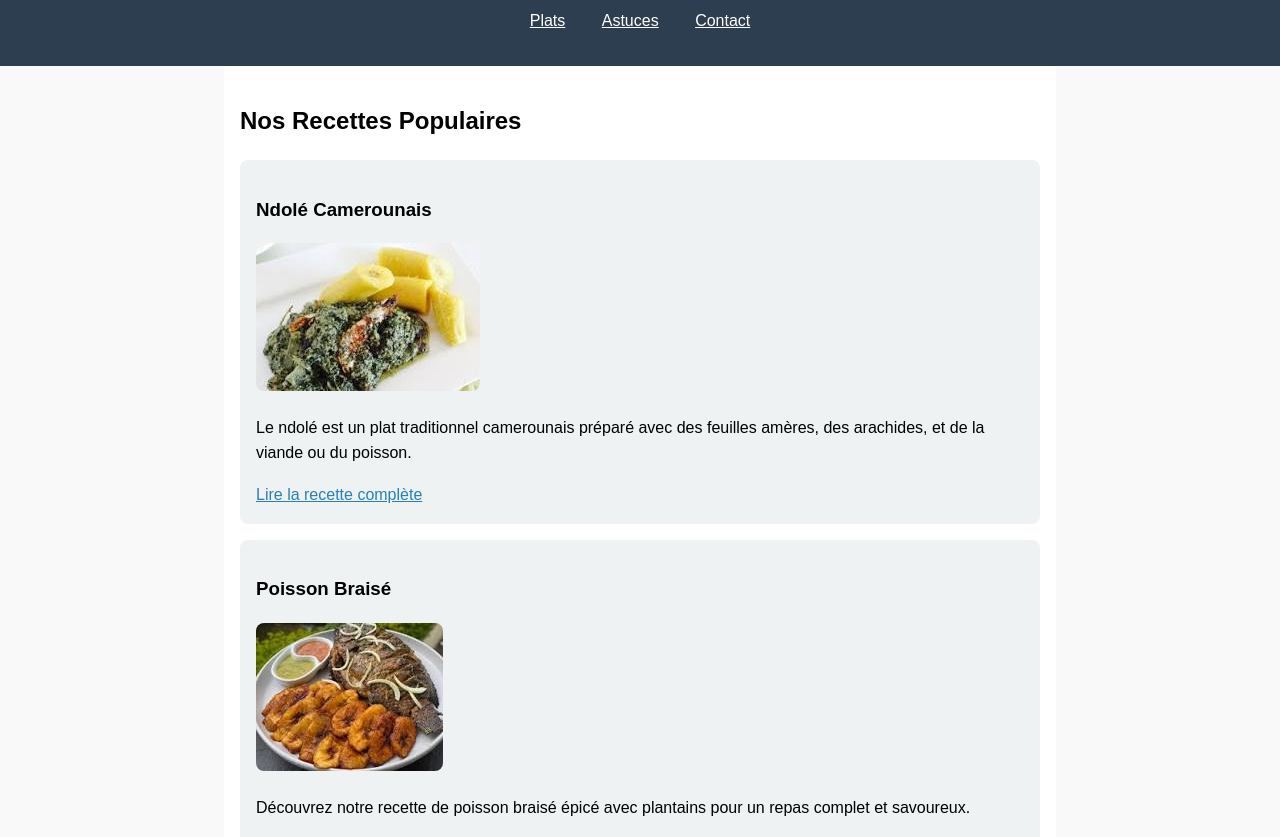
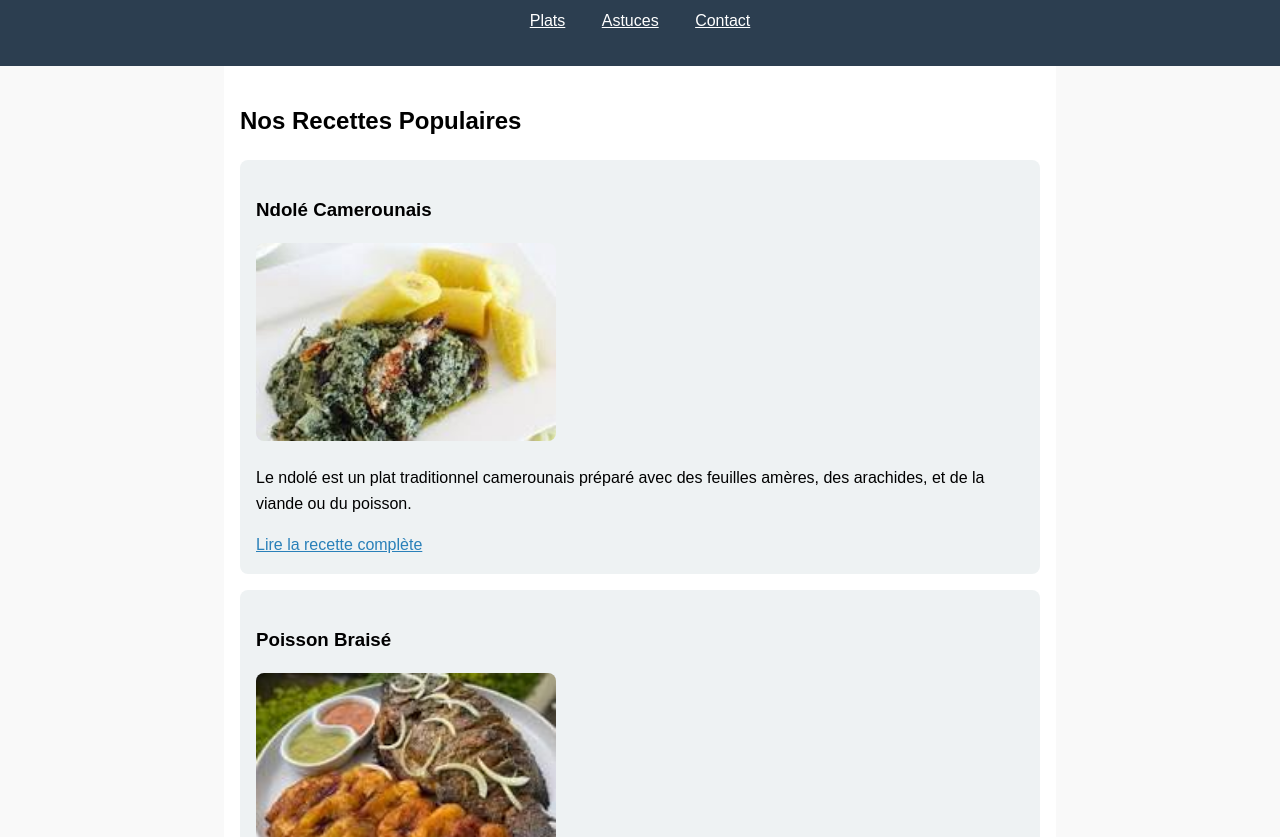
Before and after one commit to stevesorelmotcheyo/test_seo, a plain HTML site: page index.html in a window 1280 px wide. Shown: the part 102-939 px from the top of the page. Drawn offline with Linux system fonts and the light colour scheme.

Commit message:
commit quatrieme commit

```diff
--- a/index.html
+++ b/index.html
@@ -102,14 +102,15 @@
 
             <article>
                 <h3>Ndolé Camerounais</h3>
-                <img src="/téléchargement.jpeg" alt="Photo du Ndolé camerounais" loading="lazy">
+                <img src="/téléchargement.jpeg" alt="Photo du Ndolé camerounais" loading="lazy" width="300" height="200">
                 <p>Le ndolé est un plat traditionnel camerounais préparé avec des feuilles amères, des arachides, et de la viande ou du poisson.</p>
                 <a href="#" style="color: #2980b9;">Lire la recette complète</a>
             </article>
 
             <article>
                 <h3>Poisson Braisé</h3>
-                <img src="/téléchargement2.jpeg" alt="Poisson braisé avec plantains" loading="lazy">
+                <img src="/téléchargement2.jpeg" alt="Poisson braisé avec plantains" loading="lazy" width="300" height="200">
+
                 <p>Découvrez notre recette de poisson braisé épicé avec plantains pour un repas complet et savoureux.</p>
                 <a href="#" style="color: #2980b9;">Lire la recette complète</a>
             </article>
```
